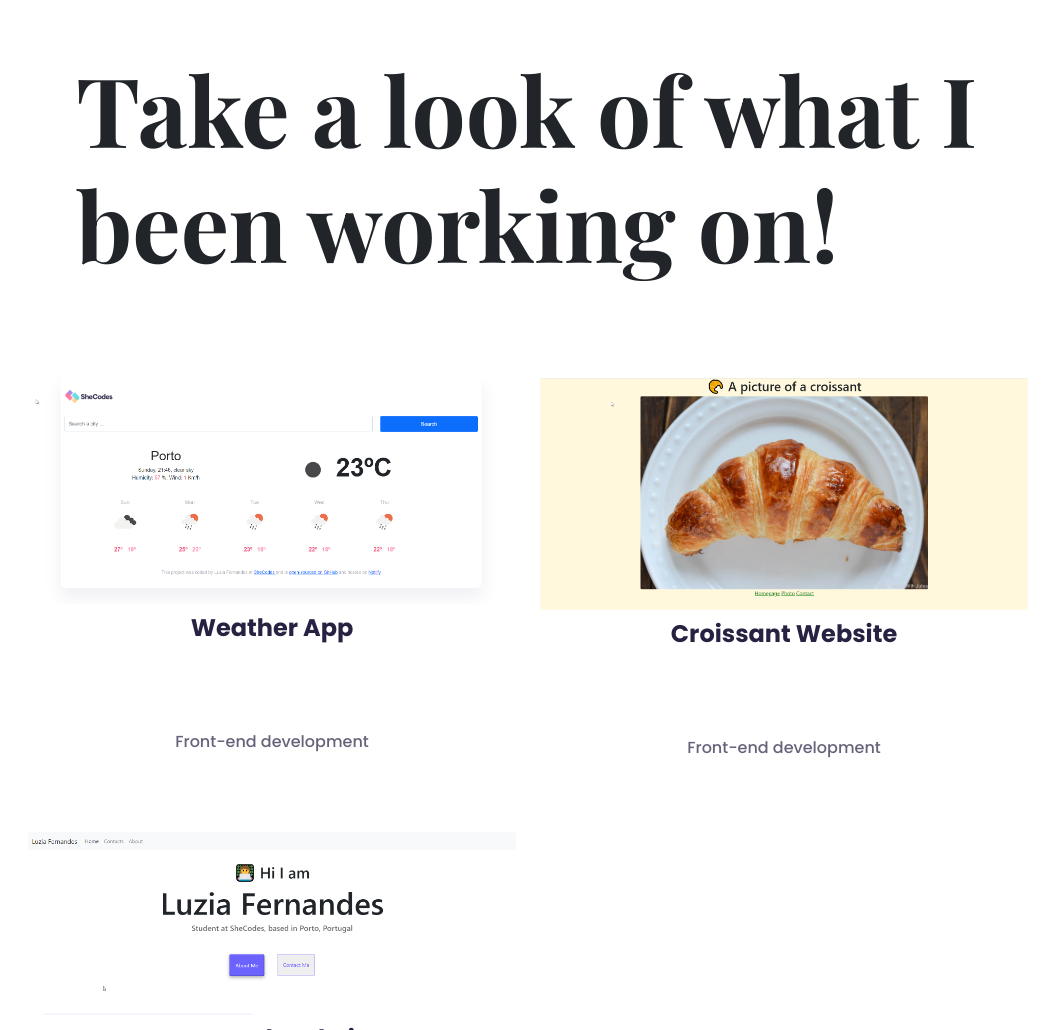
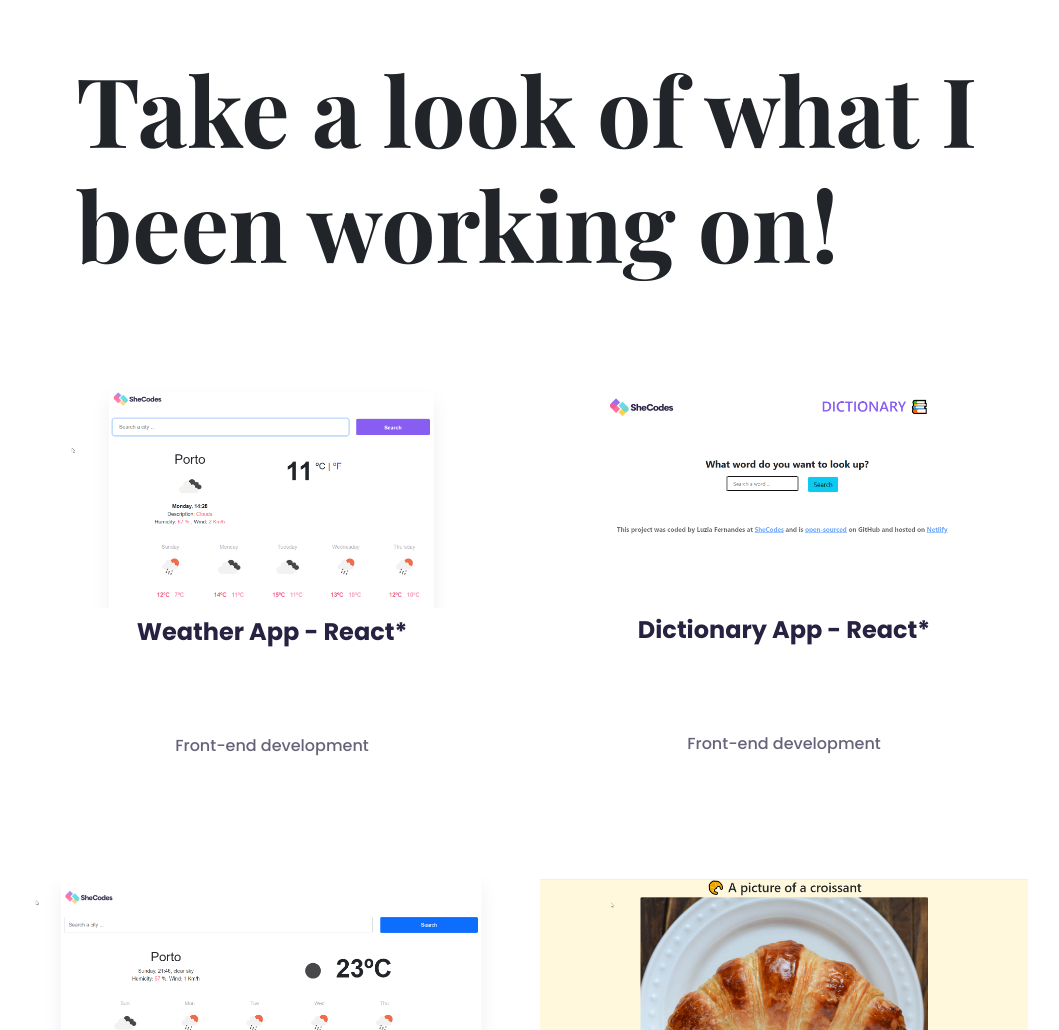
Before and after one commit to LuziaFernandes/portefolio-project, a plain HTML site: page mywork.html in a window 1280 px wide. Shown: the part 239-1269 px from the top of the page, without its empty margins (112-1171 px from the left). Drawn offline with nearby package versions, Linux system fonts and the light colour scheme.

Commit message:
Include the two react projects in the Mywork.html page

```diff
--- a/mywork.html
+++ b/mywork.html
@@ -48,6 +48,21 @@
 
 <div class="page-content">
 <h1 class="p-5">Take a look of what I been working on!</h1>
+<div class="row mt-5">
+  <div class="col-lg-6">
+    <img src="/images/weather-app-react.png" alt="weather-app-react" width="700px" class="img-fluid rounded ">
+    <h3 class="fw-bold text-center">Weather App - React*</h3>
+    <div class="description text-center">Front-end development</div>
+  </div>
+
+  <div class="col-lg-6">
+    <img src="/images/dictionary-app.png" alt="croissant website" width="700px" class="img-fluid rounded">
+    <h3  class="fw-bold text-center">Dictionary App - React*</h3>
+    <div class="description text-center">Front-end development</div>
+  </div>
+</div>
+
+
 <div class="row mt-5">
     <div class="col-lg-6">
       <img src="/images/weather-app.png" alt="weather app" width="700px" class="img-fluid rounded ">
```
Also changed, not shown: 1 other file.
